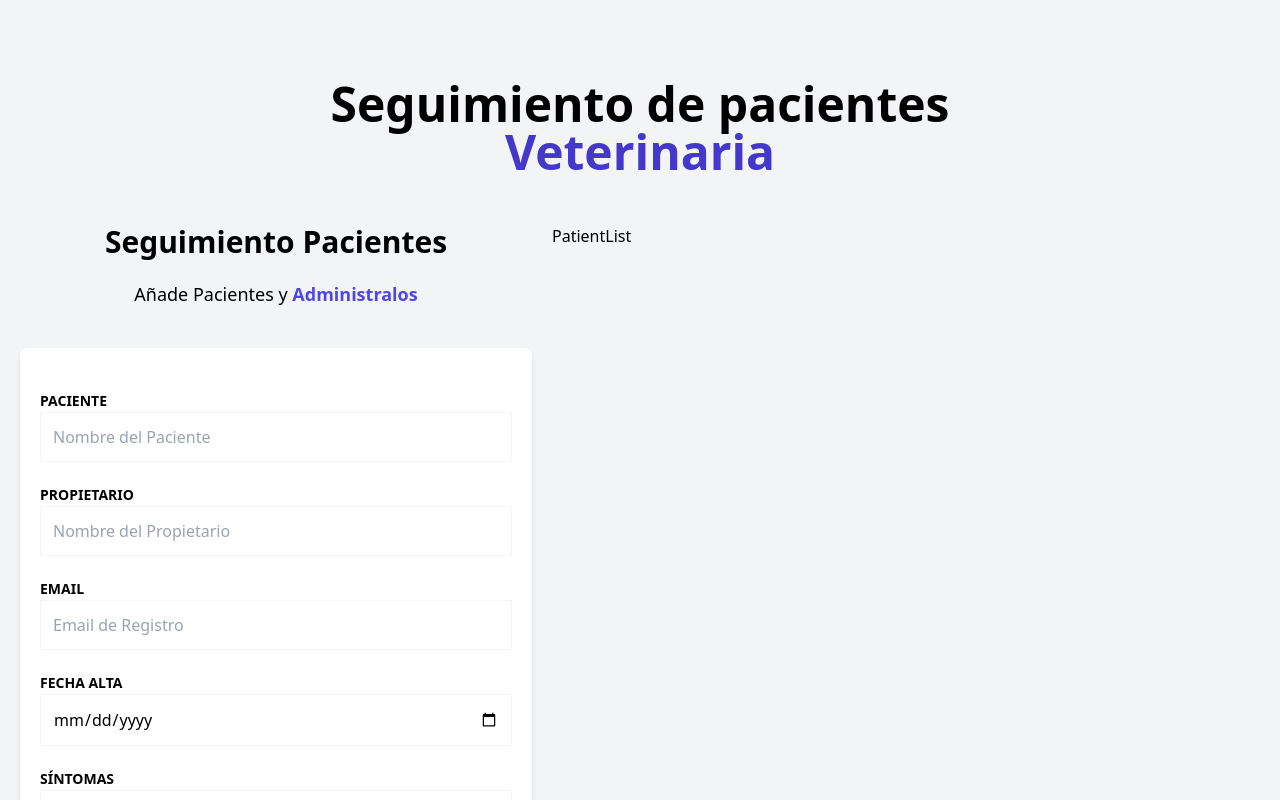
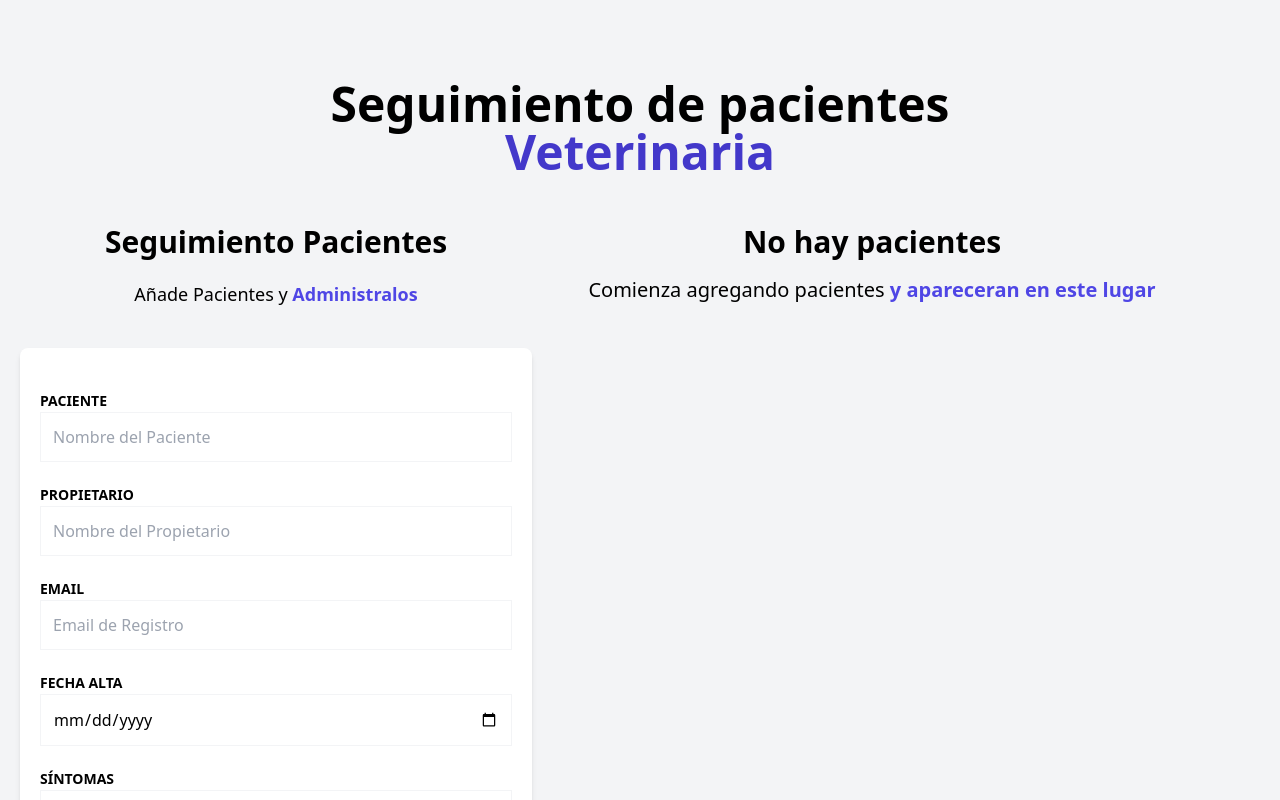
Before and after one commit to Lilian1306/Pacientes-Zustand, a React (Vite) app: page / in a window 1280 px wide. Shown: the top 800 px of the page. Built offline with nearby package versions, Linux system fonts and the light colour scheme.

Commit message:
mostrando los datos en el store

```diff
--- a/package.json
+++ b/package.json
@@ -12,11 +12,14 @@
   "dependencies": {
     "react": "^18.2.0",
     "react-dom": "^18.2.0",
-    "react-hook-form": "^7.51.3"
+    "react-hook-form": "^7.51.3",
+    "uuid": "^9.0.1",
+    "zustand": "^4.5.2"
   },
   "devDependencies": {
     "@types/react": "^18.2.66",
     "@types/react-dom": "^18.2.22",
+    "@types/uuid": "^9.0.8",
     "@typescript-eslint/eslint-plugin": "^7.2.0",
     "@typescript-eslint/parser": "^7.2.0",
     "@vitejs/plugin-react-swc": "^3.5.0",
--- /dev/null
+++ b/src/components/PatientDetails.tsx
@@ -0,0 +1,15 @@
+import type { Patient } from "../types"
+
+type PatientDetailsProps = {
+    patient: Patient
+}
+
+function PatientDetails({patient} : PatientDetailsProps) {
+  return (
+    <div>
+      {patient.name}
+    </div>
+  )
+}
+
+export default PatientDetails
--- a/src/components/PatientForm.tsx
+++ b/src/components/PatientForm.tsx
@@ -1,15 +1,15 @@
 import { useForm } from 'react-hook-form'
 import Error from './Error'
 import type { DraftPatient } from '../types'
+import { usePantientStore } from '../store'
 
 
 export default function PatientForm() {
 
+    const  addPatient = usePantientStore(state => state.addPatient)
     const { register, handleSubmit, formState: {errors} } = useForm<DraftPatient>()
-
-
     const registerPatient = (data: DraftPatient) => {
-        console.log(data)
+        addPatient(data)
     }
 
     return (
--- a/src/components/PatientList.tsx
+++ b/src/components/PatientList.tsx
@@ -1,9 +1,36 @@
-
+import { usePantientStore } from "../store"
+import PatientDetails from "./PatientDetails"
 
 function PatientList() {
+
+  const patients = usePantientStore(state => state.patients)
+
+  console.log(patients)
   return (
-    <div>
-      PatientList
+    <div className="md:w-1/2 lg:3/5 md:h-screen overflow-y-scroll">
+       {patients.length ? (
+        <>
+          <h2 className="font-black text-3xl text-center">Listado de Pacientes</h2>
+          <p className="text-xl mt-5 mb-10 text-center">Administra tus {''}
+          <span className="text-indigo-600 font-bold">Pacientes y citas</span>
+          </p>
+          {patients.map(patient => (
+            <PatientDetails
+                key={patient.id}
+                patient={patient}
+            />
+          ))}
+        </>
+
+       ) : (
+        <>
+         <h2 className="font-black text-3xl text-center">No hay pacientes</h2>
+         <p className="text-xl mt-4 mb-10 text-center">
+          Comienza agregando pacientes {''}
+          <span className="text-indigo-600 font-bold">y apareceran en este lugar</span>
+         </p>
+        </>
+       )}
     </div>
   )
 }
--- a/src/store.ts
+++ b/src/store.ts
@@ -1,11 +1,22 @@
 import { create } from 'zustand'
-import { Patient } from './types'
-// tipos de store
+import { v4 as uuidv4 } from 'uuid'
+import { DraftPatient, Patient } from './types'
+
 
 type PatientState = {
     patients: Patient[]
+    addPatient: (data: DraftPatient) => void
 }
 
-export const usePantientStore = create<PatientState>(() => ({
-    patients: []
+const createPatient = (patient: DraftPatient) : Patient => {
+    return { ...patient, id: uuidv4()}
+}
+export const usePantientStore = create<PatientState>((set) => ({
+    patients: [],
+    addPatient: (data) => {
+        const newPatient = createPatient(data)
+        set((state) => ({
+           patients: [...state.patients, newPatient]
+        }))
+    }
 }))
```
Also changed, not shown: 1 other file (tests, documents, lock files or other folders).
